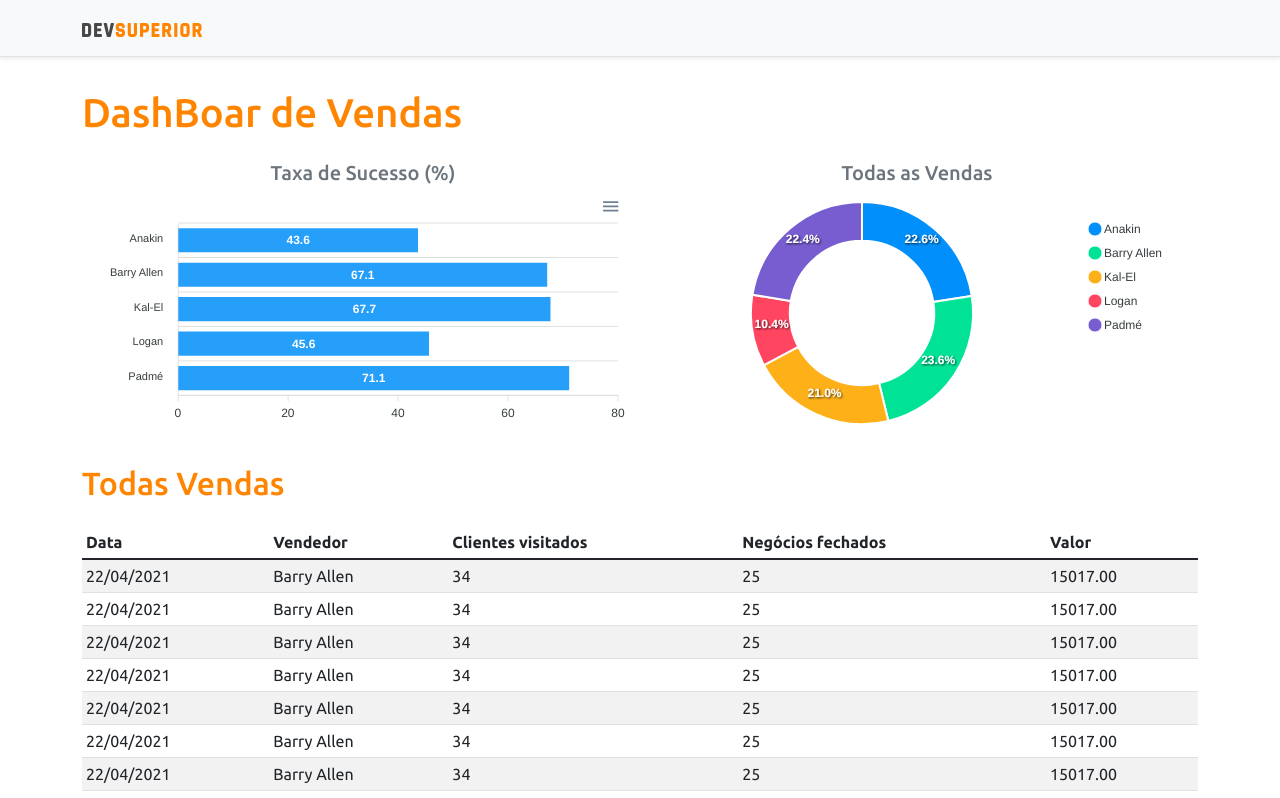
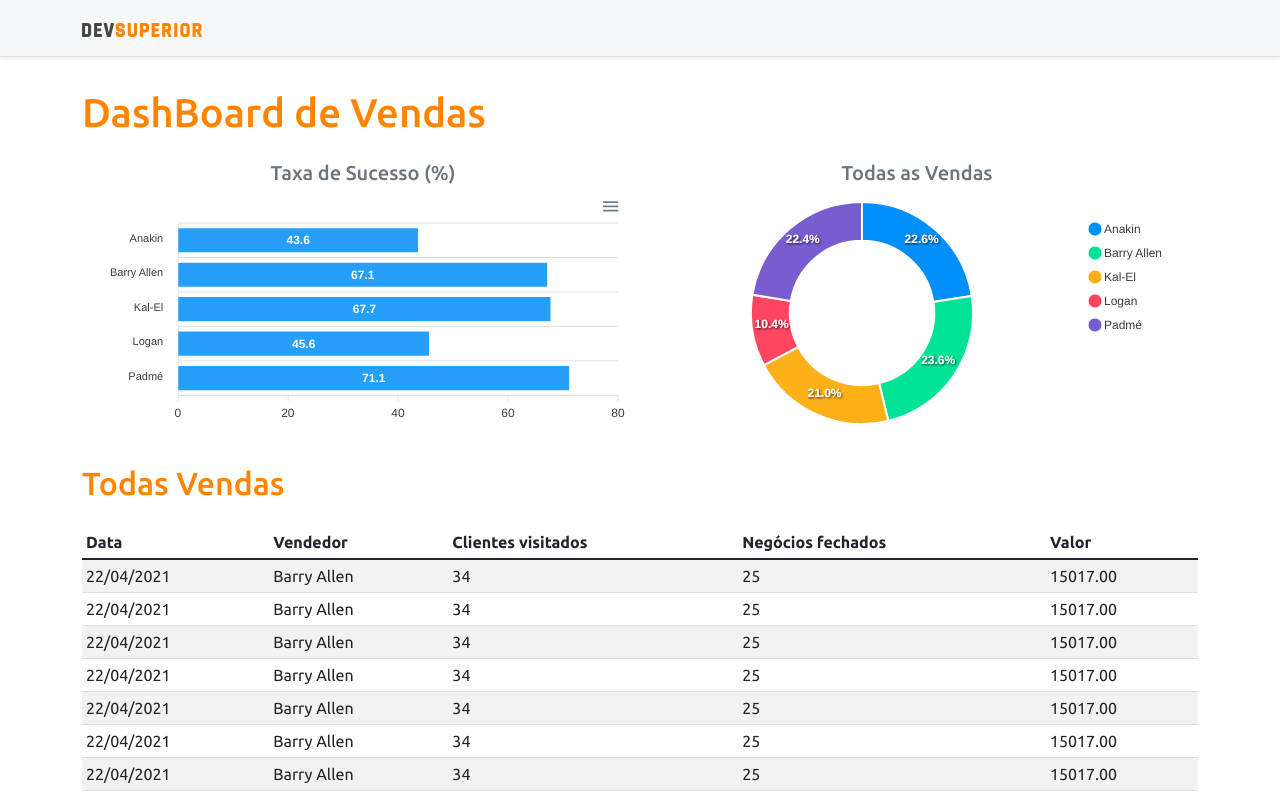
Before and after one commit to Renato-Gilio/Projeto-sds5, a React (Create React App) app in the folder frontend/: page / in a window 1280 px wide. Shown: the top 798 px of the page. Built offline with nearby package versions, Linux system fonts and the light colour scheme.

Commit message:
correcao view

```diff
--- a/frontend/src/App.tsx
+++ b/frontend/src/App.tsx
@@ -1,4 +1,4 @@
-import BarChart from "components/BaeChart";
+import BarChart from "components/BarChart";
 import DataTable from "components/DataTable";
 import DonutChart from "components/DonutChart";
 import NavBar from "components/NavBar";
@@ -9,7 +9,7 @@
     <>
       <NavBar/>
       <div className="container">
-        <h1 className="text-primary py-3">DashBoar de Vendas</h1>
+        <h1 className="text-primary py-3">DashBoard de Vendas</h1>
         <div className="row px-3">
           <div className="col-sm-6">
             <h5 className="text-center text-secondary">Taxa de Sucesso (%)</h5>
```
Also changed, not shown: frontend/src/components/BarChart/index.tsx (renamed from frontend/src/components/BaeChart/index.tsx).
